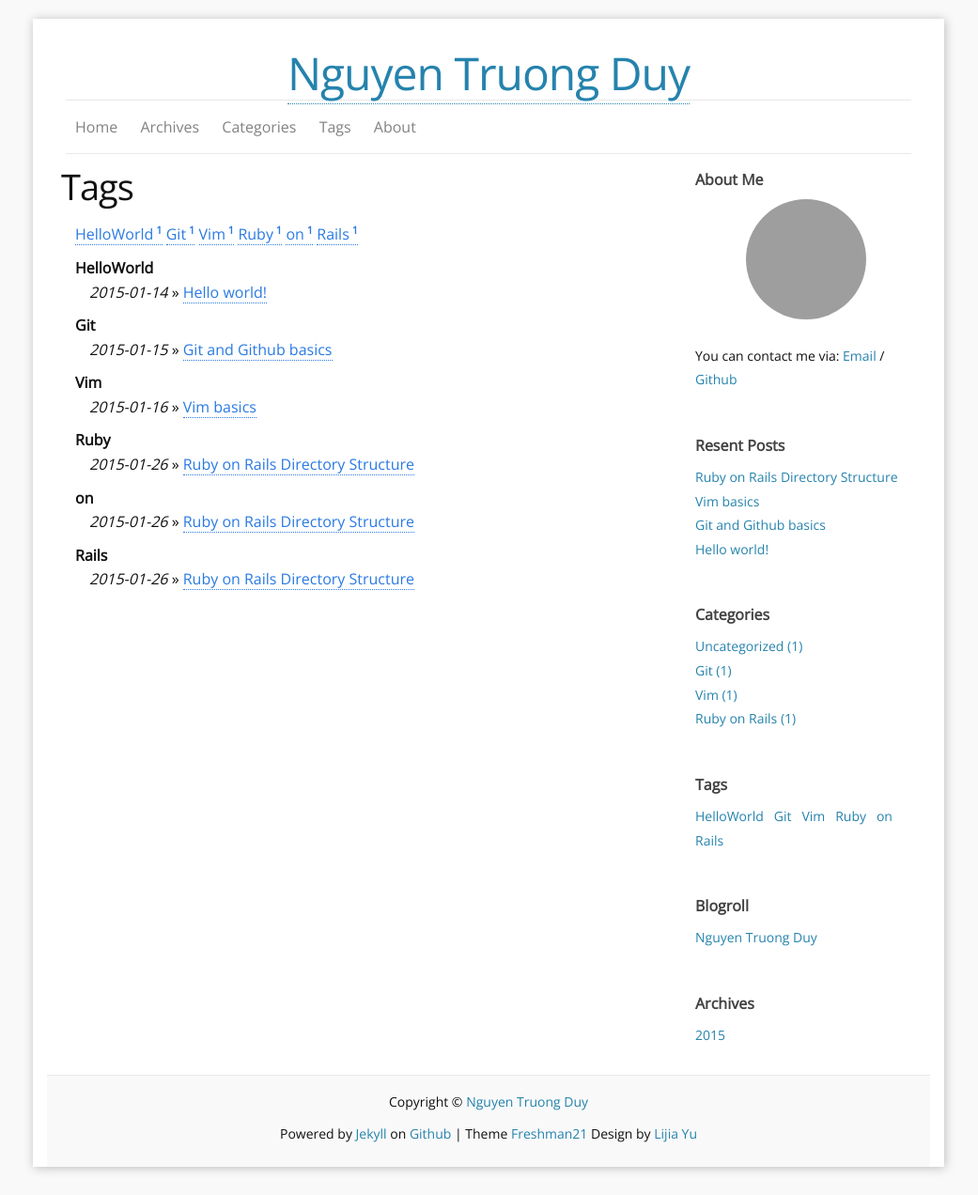
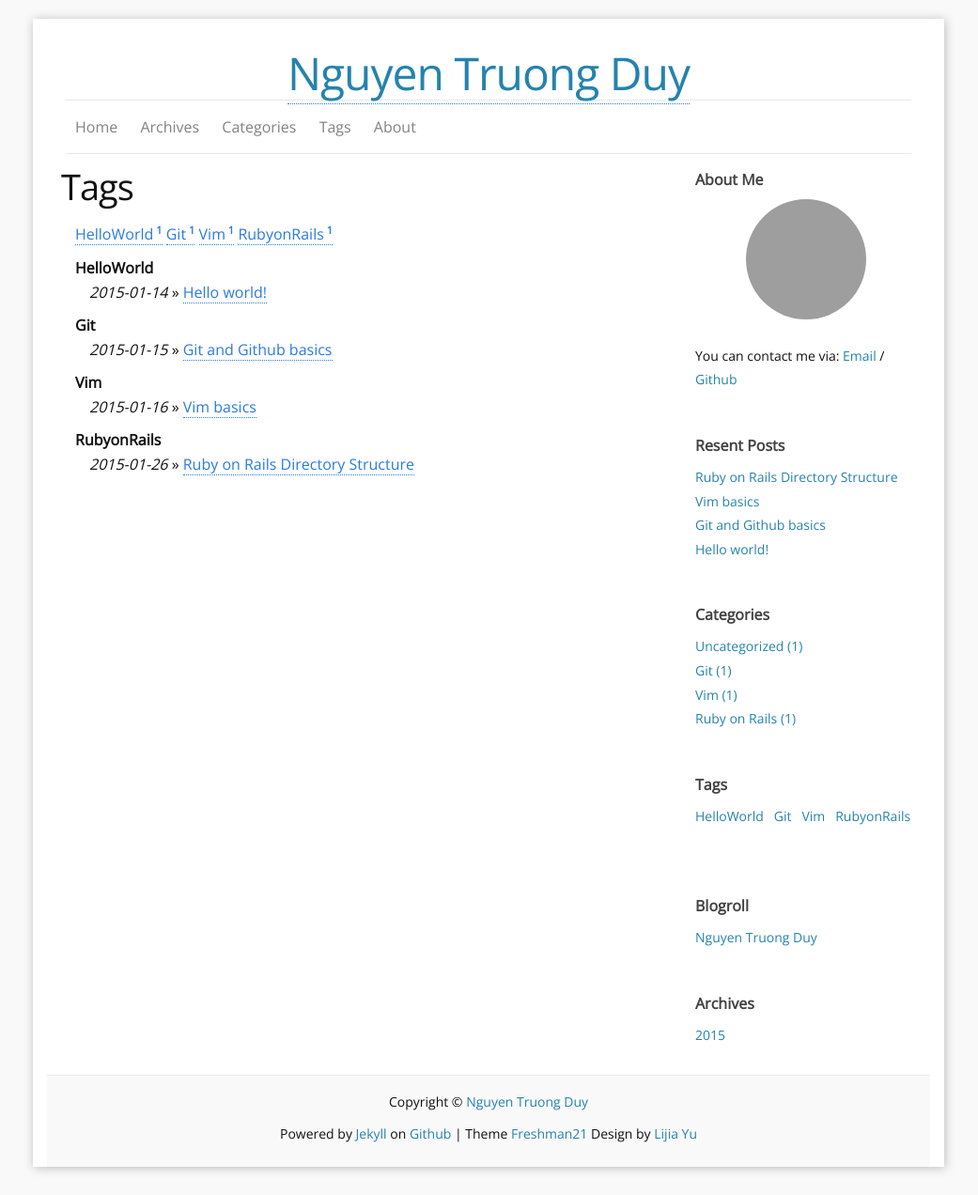
Before and after one commit to truongduyng/truongduyng.github.io, a Jekyll site: the page built from tags.md, in a window 1280 px wide. Shown: the whole page at 94% size, without its empty margins (120-1161 px from the left). Built offline with Jekyll 4.4.1, drawn with Linux system fonts in a browser that asks for light colours; grey boxes are pictures that could not be loaded.

Commit message:
fix tag ruby on rails

```diff
--- a/_posts/2015-01-26-Ruby-on-Rails-Directory-Structure.md
+++ b/_posts/2015-01-26-Ruby-on-Rails-Directory-Structure.md
@@ -4,7 +4,7 @@ title: Ruby on Rails Directory Structure
 layout: post
 author: Duy
 category: Ruby on Rails
-tags: Ruby on Rails
+tags: RubyonRails
 ---
 ### Setup Ruby on Rails in Ubuntu<br><br>
 
```
